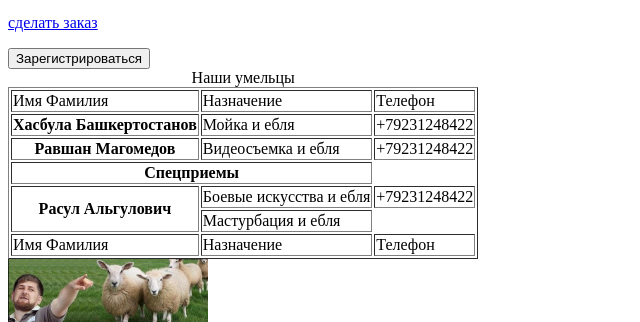
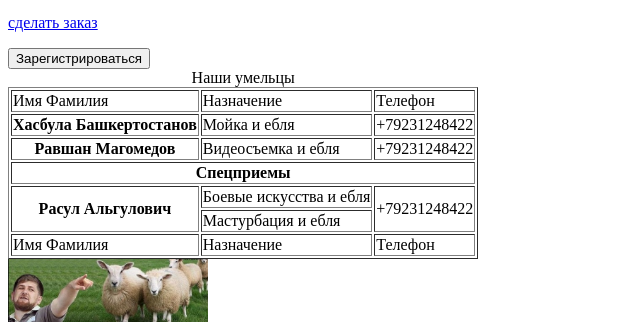
Before and after one commit to fbossom/sheepfuck, a plain HTML site: page Контакты.html in a window 1280 px wide. Shown: the part 478-800 px from the top of the page, without its empty margins (0-640 px from the left). Drawn offline with Linux system fonts and the light colour scheme.

Commit message:
Add files via upload

```diff
--- a/Контакты.html
+++ b/Контакты.html
@@ -49,12 +49,12 @@
             <td>+79231248422</td>
         </tr>
         <tr>
-            <th colspan="2">Спецприемы</th>
+            <th colspan="3">Спецприемы</th>
         </tr>
         <tr>
             <th rowspan="2">Расул Альгулович</th>
             <td>Боевые искусства и ебля</td>
-            <td>+79231248422</td>
+            <td rowspan="2">+79231248422</td>
         </tr>
         <tr>
             <td>Мастурбация и ебля</td>
```
